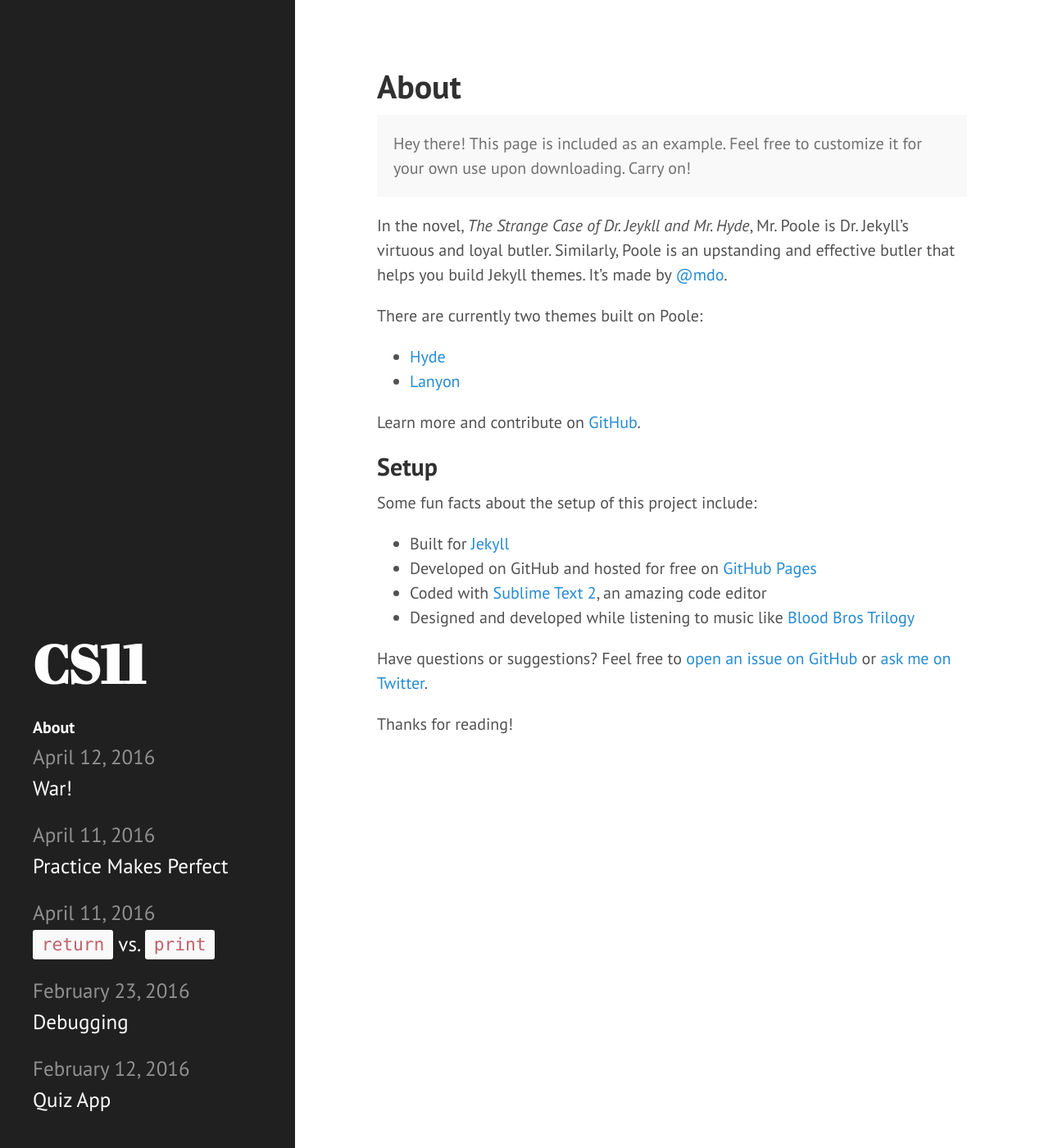
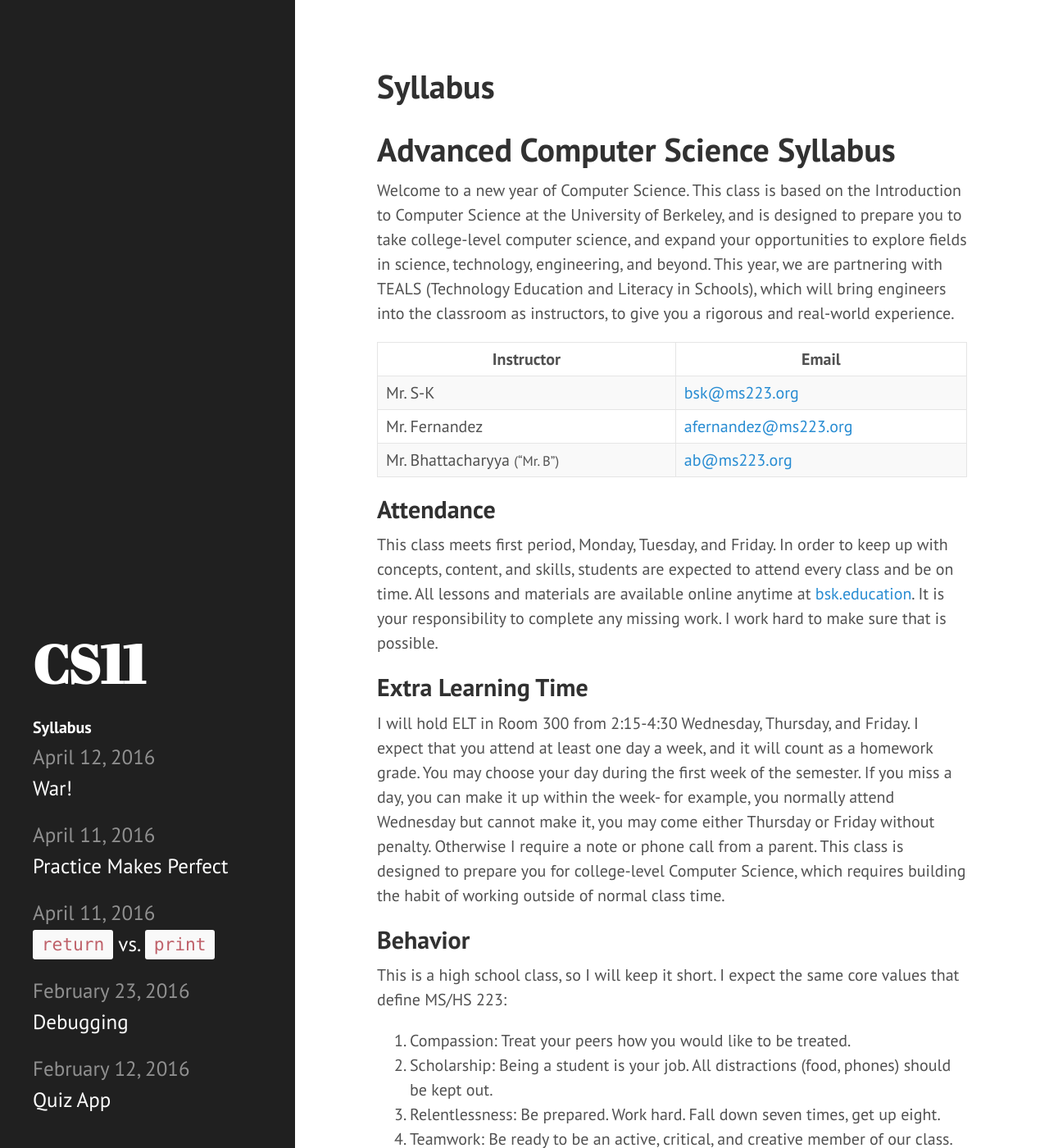
Before and after one commit to bensk/cs11, a Jekyll site: the page built from about.md, in a window 1280 px wide and 1400 px high. Shown: the whole window at 82% size. Built offline with Jekyll 4.4.1, drawn with Linux system fonts in a browser that asks for light colours; some of the changed text lies outside the part shown.

Commit message:
syllabus

```diff
--- a/about.md
+++ b/about.md
@@ -1,30 +1,90 @@
 ---
 layout: page
-title: About
+title: Syllabus
 ---
 
-<p class="message">
-  Hey there! This page is included as an example. Feel free to customize it for your own use upon downloading. Carry on!
-</p>
+# Advanced Computer Science Syllabus
 
-In the novel, *The Strange Case of Dr. Jeykll and Mr. Hyde*, Mr. Poole is Dr. Jekyll's virtuous and loyal butler. Similarly, Poole is an upstanding and effective butler that helps you build Jekyll themes. It's made by [@mdo](https://twitter.com/mdo).
 
-There are currently two themes built on Poole:
+Welcome to a new year of Computer Science. This class is based on the Introduction to Computer Science at the University of Berkeley, and is designed to prepare you to take college-level computer science, and expand your opportunities to explore fields in science, technology, engineering, and beyond. This year, we are partnering with TEALS (Technology Education and Literacy in Schools), which will bring engineers into the classroom as instructors, to give you a rigorous and real-world experience.
 
-* [Hyde](http://hyde.getpoole.com)
-* [Lanyon](http://lanyon.getpoole.com)
+| Instructor | Email |
+|---|---|
+| Mr. S-K |[bsk@ms223.org](mailto:bsk@ms223.org)  |
+|	Mr. Fernandez  |	[afernandez@ms223.org](mailto:afernandez@ms223.org)   |
+|Mr. Bhattacharyya <small>(“Mr. B”)</small>|[ab@ms223.org](mailto:ab@ms223.org) |
 
-Learn more and contribute on [GitHub](https://github.com/poole).
+## Attendance
+This class meets first period, Monday, Tuesday, and Friday. In order to keep up with concepts, content, and skills, students are expected to attend every class and be on time.
+All lessons and materials are available online anytime at [bsk.education](http://bsk.education). It is your responsibility to complete any missing work. I work hard to make sure that is possible.
 
-## Setup
+## Extra Learning Time
+I will hold ELT in Room 300 from 2:15-4:30 Wednesday, Thursday, and Friday. I expect that you attend at least one day a week, and it will count as a homework grade. You may choose your day during the first week of the semester. If you miss a day, you can make it up within the week- for example, you normally attend Wednesday but cannot make it, you may come either Thursday or Friday without penalty. Otherwise I require a note or phone call from a parent.
+This class is designed to prepare you for college-level Computer Science, which requires building the habit of working outside of normal class time.
 
-Some fun facts about the setup of this project include:
 
-* Built for [Jekyll](http://jekyllrb.com)
-* Developed on GitHub and hosted for free on [GitHub Pages](https://pages.github.com)
-* Coded with [Sublime Text 2](http://sublimetext.com), an amazing code editor
-* Designed and developed while listening to music like [Blood Bros Trilogy](https://soundcloud.com/maddecent/sets/blood-bros-series)
+## Behavior
+This is a high school class, so I will keep it short. I expect the same core values that define MS/HS 223:
+1. Compassion:  Treat your peers how you would like to be treated.
+2. Scholarship: Being a student is your job. All distractions (food, phones) should be kept out.
+3. Relentlessness: Be prepared. Work hard. Fall down seven times, get up eight.
+4. Teamwork: Be ready to be an active, critical, and creative member of our class.
+5. Reflection: Make new mistakes
 
-Have questions or suggestions? Feel free to [open an issue on GitHub](https://github.com/poole/issues/new) or [ask me on Twitter](https://twitter.com/mdo).
 
-Thanks for reading!
+## Tests & Quizzes
+Tests will be given at the end of each unit to assess your knowledge of the material.
+Students can expect to have frequent open-notebook quizzes. Students who are absent must bring in a note to excuse their absence in order to make up the test/quiz within a week of their return.
+
+
+## Raffle
+To help encourage your punctuality, TEALS has provided prizes for a weekly raffle. You can get a raffle ticket for getting to class early, and for participation.
+At the end of the year, we will have a grand prize: an Xbox One.
+
+
+## Grades
+
+| Category | |
+|---|---|
+|  Major Assessments: 50%  | Major projects, Culture Day Presentations, End of Unit Assessments |
+|Minor Assessments: 40%|Classwork, quizzes, participation|
+|Homework: 10%|You will have homework that requires an internet connection. ELT is the perfect time to complete them.|
+
+## Classwork
+The vast majority of your work will be coding assignments, using Python. Those are to be submitted through Google Classroom. Your work will be graded by one of the three instructors for this course. Late work will automatically be deducted a point: a 4 becomes a 3, and so on.
+
+
+During lab days, you may use headphones if you are working independently, with my OK.
+
+## Guidelines for Collaboration
+* Looking at websites while you work is OK. I do this all the time.
+* Brainstorming with a friend is ENCOURAGED.
+* Having your friend teach you a new trick is GREAT.
+* You MUST write all your own code.
+* You CANNOT copy a classmate’s code.
+All content you create (text, images, etc.) must be school appropriate.
+All content you use must be your own work, and link to any sources (for images, music, etc.)
+
+
+## Topics
+This semester will be using Python, a powerful and popular programming language. Using Python, we will explore key topics in Computer Science including:
+* Algorithms
+* Loops
+* Variables
+* Functions
+* Lists
+* Dictionaries
+* Interactivity
+* Iteration
+
+
+## Supplies
+You must have:
+* A notebook no larger than a marble notebook. I recommend one smaller (and nicer looking).
+* A flash drive
+* Pen or pencil every day.
+
+If you ever need additional help, I am always here.
+
+
+SK
```
